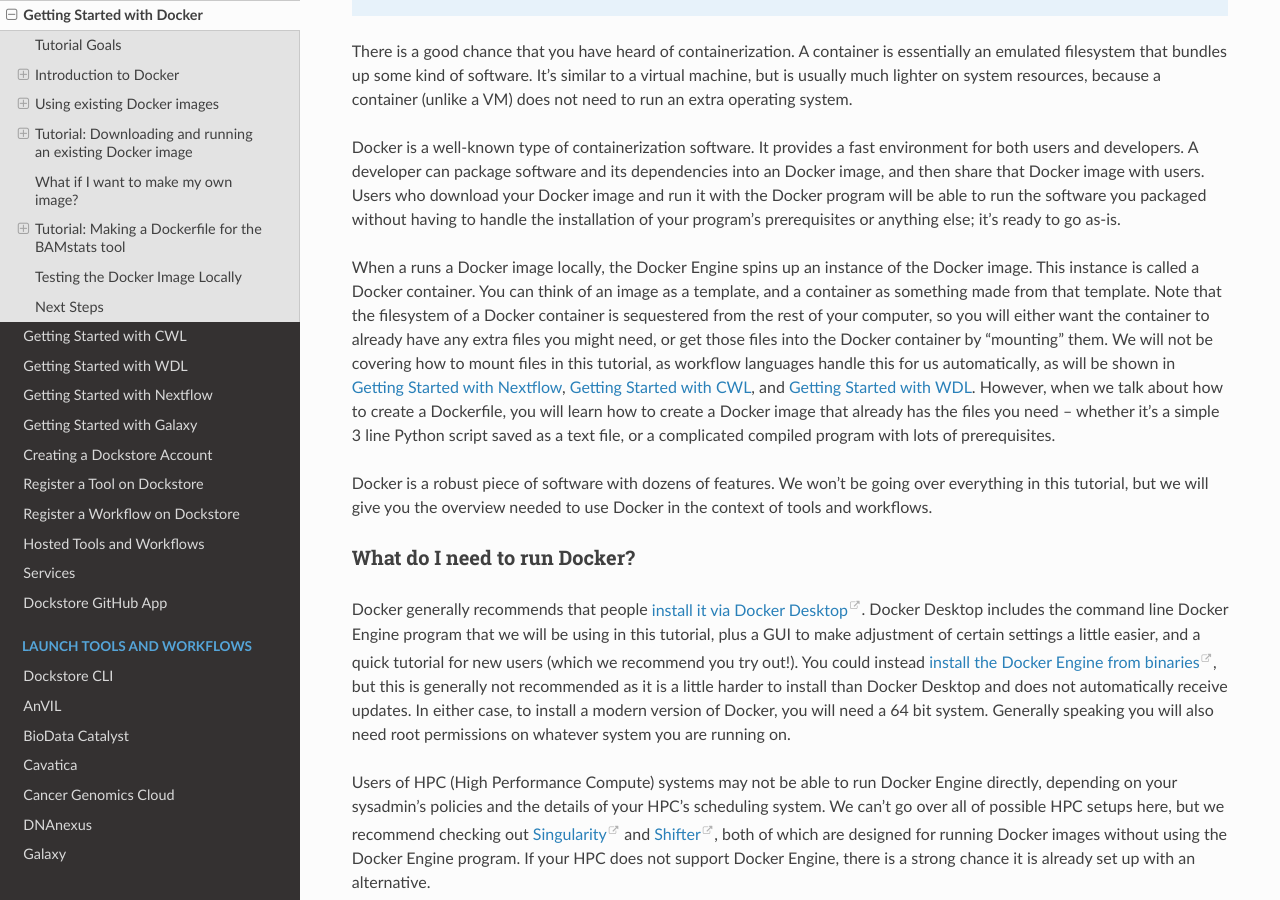
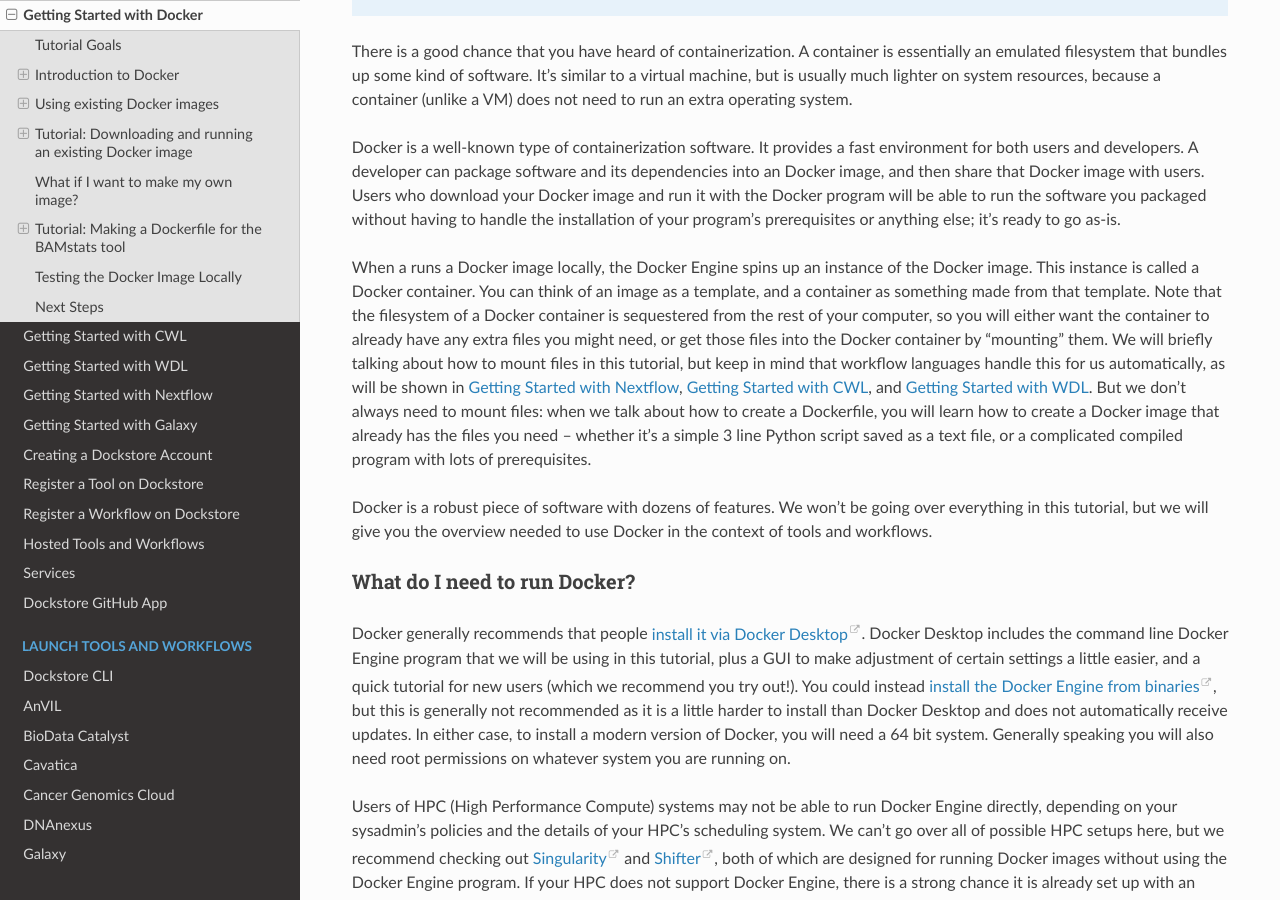
Before and after one commit to dockstore/dockstore-documentation, a Sphinx documentation site: the page built from docs/getting-started/getting-started-with-docker.rst, in a window 1280 px wide and 900 px high, scrolled down 697 px. Built offline with Sphinx 7.4.7 and the Read the Docs theme 2.0.0, drawn with Linux system fonts in a browser that asks for light colours.

Commit message:
Oops, we actually do talk about mounting!

```diff
--- a/docs/getting-started/getting-started-with-docker.rst
+++ b/docs/getting-started/getting-started-with-docker.rst
@@ -24,7 +24,7 @@
 
 Docker is a well-known type of containerization software. It provides a fast environment for both users and developers. A developer can package software and its dependencies into an Docker image, and then share that Docker image with users. Users who download your Docker image and run it with the Docker program will be able to run the software you packaged without having to handle the installation of your program's prerequisites or anything else; it's ready to go as-is.
 
-When a runs a Docker image locally, the Docker Engine spins up an instance of the Docker image. This instance is called a Docker container. You can think of an image as a template, and a container as something made from that template. Note that the filesystem of a Docker container is sequestered from the rest of your computer, so you will either want the container to already have any extra files you might need, or get those files into the Docker container by "mounting" them. We will not be covering how to mount files in this tutorial, as workflow languages handle this for us automatically, as will be shown in :doc:`Getting Started with Nextflow <getting-started-with-nextflow>`, :doc:`Getting Started with CWL <getting-started-with-cwl>`, and :doc:`Getting Started with WDL <getting-started-with-wdl>`. However, when we talk about how to create a Dockerfile, you will learn how to create a Docker image that already has the files you need -- whether it's a simple 3 line Python script saved as a text file, or a complicated compiled program with lots of prerequisites.
+When a runs a Docker image locally, the Docker Engine spins up an instance of the Docker image. This instance is called a Docker container. You can think of an image as a template, and a container as something made from that template. Note that the filesystem of a Docker container is sequestered from the rest of your computer, so you will either want the container to already have any extra files you might need, or get those files into the Docker container by "mounting" them. We will briefly talking about how to mount files in this tutorial, but keep in mind that workflow languages handle this for us automatically, as will be shown in :doc:`Getting Started with Nextflow <getting-started-with-nextflow>`, :doc:`Getting Started with CWL <getting-started-with-cwl>`, and :doc:`Getting Started with WDL <getting-started-with-wdl>`. But we don't always need to mount files: when we talk about how to create a Dockerfile, you will learn how to create a Docker image that already has the files you need -- whether it's a simple 3 line Python script saved as a text file, or a complicated compiled program with lots of prerequisites.
 
 Docker is a robust piece of software with dozens of features. We won't be going over everything in this tutorial, but we will give you the overview needed to use Docker in the context of tools and workflows.
 
```
